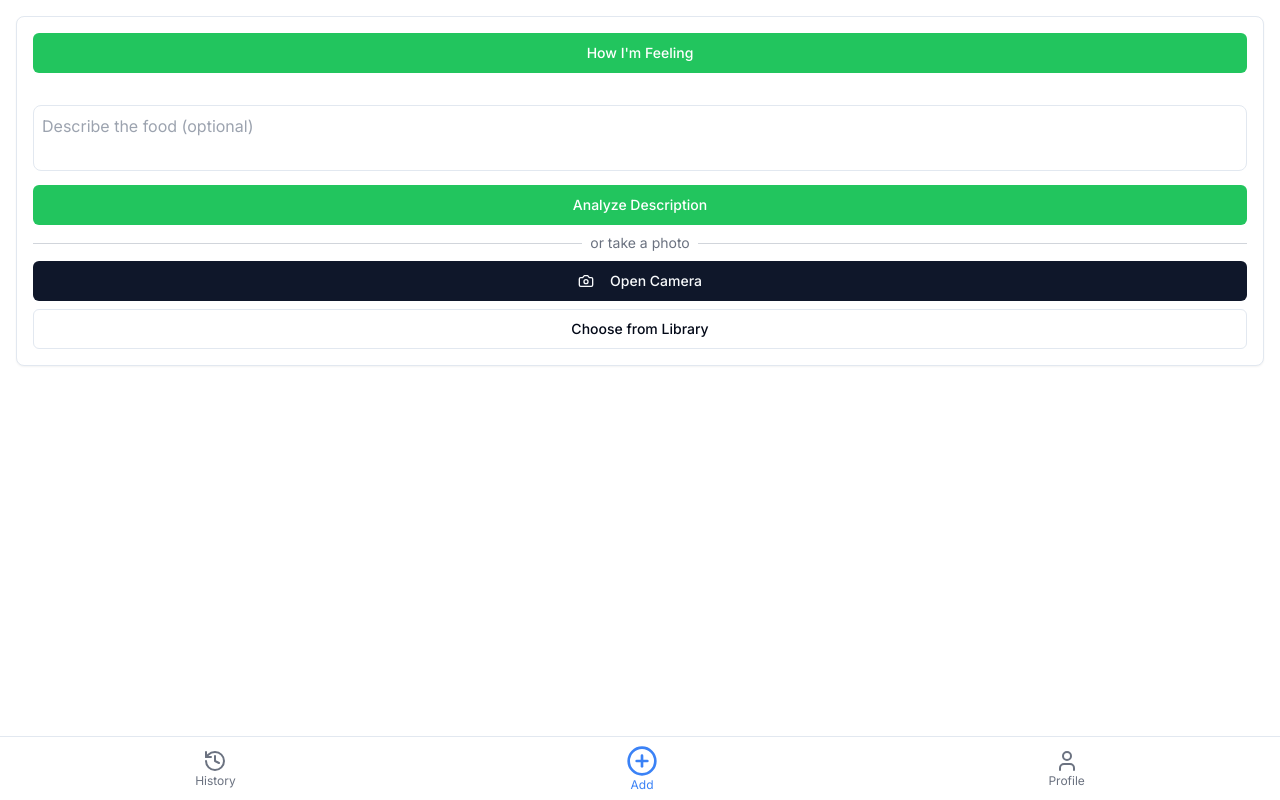
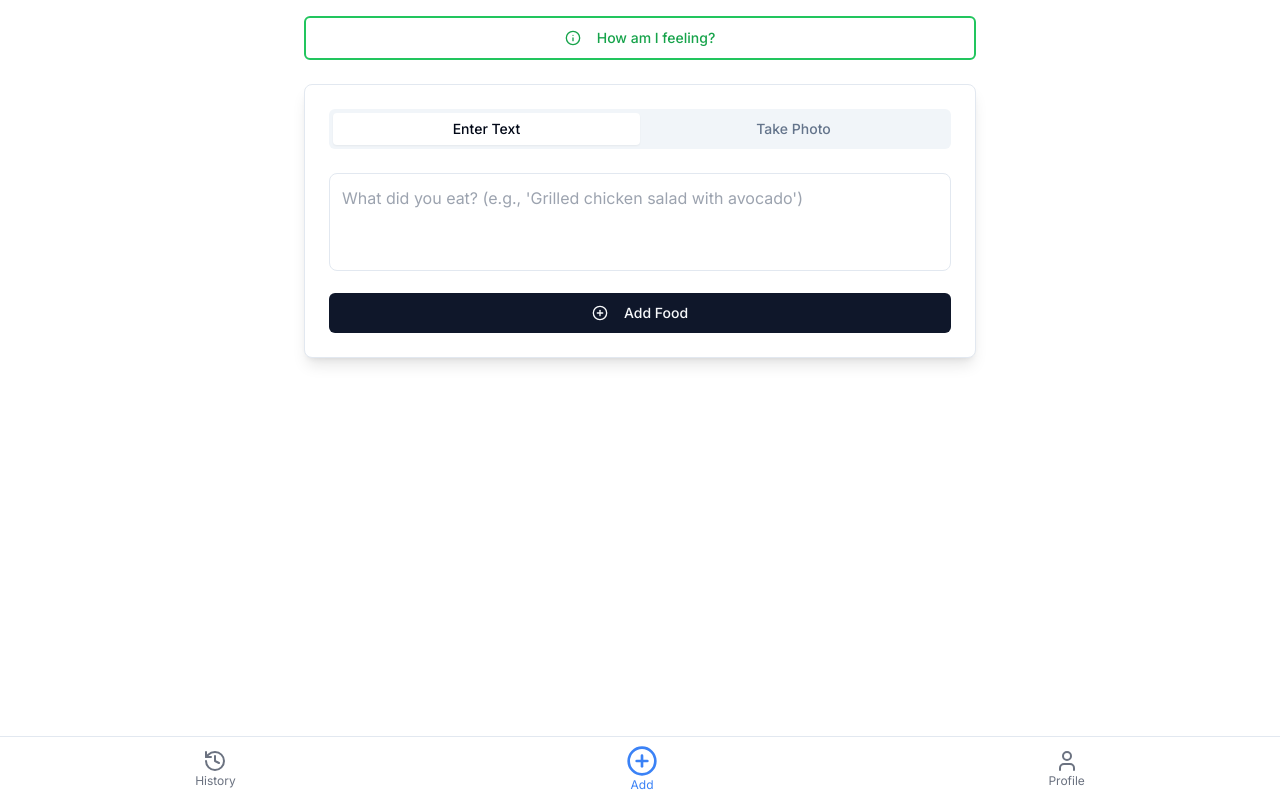
Before and after one commit to tomek-mcclintock/food-tracker, a Next.js app: page /add in a window 1280 px wide. Built offline with nearby package versions, Linux system fonts and the light colour scheme.

Commit message:
Updated UI for Add

```diff
--- a/package.json
+++ b/package.json
@@ -11,6 +11,7 @@
   "dependencies": {
     "@radix-ui/react-separator": "^1.1.1",
     "@radix-ui/react-slot": "^1.1.1",
+    "@radix-ui/react-tabs": "^1.1.2",
     "class-variance-authority": "^0.7.1",
     "clsx": "^2.1.1",
     "lucide-react": "^0.469.0",
--- a/src/app/add/page.js
+++ b/src/app/add/page.js
@@ -1,13 +1,15 @@
+// src/app/add/page.js
 "use client"
 
 import React, { useState } from 'react';
 import Webcam from 'react-webcam';
-import { Camera, X, Loader2 } from 'lucide-react';
+import { Camera, X, Loader2, PlusCircle, Info } from 'lucide-react';
 import { Card, CardContent } from '@/components/ui/card';
 import { Button } from '@/components/ui/button';
 import WellnessCheck from '@/components/WellnessCheck';
 import { useFoodHistory } from '@/hooks/useFoodHistory';
 import { useAnalysis } from '@/hooks/useAnalysis';
+import { Tabs, TabsContent, TabsList, TabsTrigger } from "@/components/ui/tabs";
 
 const AddFood = () => {
   const [showCamera, setShowCamera] = useState(false);
@@ -16,8 +18,6 @@ const AddFood = () => {
   const [error, setError] = useState(null);
 
   const webcamRef = React.useRef(null);
-
-  // Use our custom hooks
   const { addEntry } = useFoodHistory();
   const { analyzing, results, analyzeFood } = useAnalysis();
 
@@ -26,11 +26,8 @@ const AddFood = () => {
       setError('Image too large. Please choose an image under 5MB.');
       return;
     }
-
     const reader = new FileReader();
-    reader.onloadend = () => {
-      setPhoto(reader.result);
-    };
+    reader.onloadend = () => setPhoto(reader.result);
     reader.readAsDataURL(file);
   };
 
@@ -50,7 +47,6 @@ const AddFood = () => {
       sensitivities: results.sensitivities || [],
       type: 'food'
     };
-
     addEntry(newEntry);
     setPhoto(null);
     if (document.getElementById('food-description')) {
@@ -59,43 +55,38 @@ const AddFood = () => {
   };
 
   return (
-    <div className="pb-20">
-      <Card>
-        <CardContent className="p-4">
-          <div className="space-y-4">
+    <div className="max-w-2xl mx-auto pb-20">
+      {/* Wellness Check Button */}
+      <div className="mb-6">
         <Button
           onClick={() => setShowWellnessCheck(true)}
-              className="w-full bg-green-500 hover:bg-green-600 text-white mb-4"
+          variant="outline"
+          size="lg"
+          className="w-full border-2 border-green-500 text-green-600 hover:bg-green-50"
         >
-              How I'm Feeling
+          <Info className="w-5 h-5 mr-2" />
+          How am I feeling?
         </Button>
+      </div>
 
-            {showWellnessCheck && (
-              <WellnessCheck
-                onClose={() => setShowWellnessCheck(false)}
-                onSubmit={(entry) => {
-                  addEntry(entry);
-                  setShowWellnessCheck(false);
-                }}
-              />
-            )}
-
-            {error && (
-              <div className="bg-red-100 border border-red-400 text-red-700 px-4 py-3 rounded">
-                {error}
-              </div>
-            )}
-
-            <div className="space-y-2">
+      {/* Main Add Food Card */}
+      <Card className="shadow-lg">
+        <CardContent className="p-6">
+          {/* Input Methods */}
+          {!photo && !analyzing && !results && (
+            <Tabs defaultValue="text" className="w-full">
+              <TabsList className="w-full mb-4">
+                <TabsTrigger value="text" className="flex-1">Enter Text</TabsTrigger>
+                <TabsTrigger value="photo" className="flex-1">Take Photo</TabsTrigger>
+              </TabsList>
+              <TabsContent value="text">
+                <div className="space-y-4">
                   <textarea
                     id="food-description"
-                placeholder="Describe the food (optional)"
-                className="w-full p-2 border rounded-lg resize-none"
-                rows="2"
+                    placeholder="What did you eat? (e.g., 'Grilled chicken salad with avocado')"
+                    className="w-full p-3 border rounded-lg resize-none text-base"
+                    rows="3"
                   />
-
-              {!showCamera && !photo && (
-                <>
                   <Button
                     onClick={() => {
                       const description = document.getElementById('food-description')?.value?.trim();
@@ -105,20 +96,23 @@ const AddFood = () => {
                       }
                       analyzeFood(description, null);
                     }}
-                    className="w-full bg-green-500 hover:bg-green-600 text-white"
+                    className="w-full"
                   >
-                    Analyze Description
+                    <PlusCircle className="w-4 h-4 mr-2" />
+                    Add Food
                   </Button>
-                  <div className="relative">
-                    <div className="absolute inset-0 flex items-center">
-                      <div className="w-full border-t border-gray-300" />
                 </div>
-                    <div className="relative flex justify-center text-sm">
-                      <span className="px-2 bg-white text-gray-500">or take a photo</span>
-                    </div>
-                  </div>
-                  <Button onClick={() => setShowCamera(true)} className="w-full">
-                    <Camera className="w-4 h-4 mr-2" /> Open Camera
+              </TabsContent>
+              <TabsContent value="photo">
+                <div className="space-y-4">
+                  {!showCamera ? (
+                    <div className="space-y-2">
+                      <Button
+                        onClick={() => setShowCamera(true)}
+                        className="w-full"
+                      >
+                        <Camera className="w-4 h-4 mr-2" />
+                        Open Camera
                       </Button>
                       <Button
                         variant="outline"
@@ -134,11 +128,8 @@ const AddFood = () => {
                         className="hidden"
                         onChange={(e) => e.target.files?.[0] && handleFileUpload(e.target.files[0])}
                       />
-                </>
-              )}
                     </div>
-
-            {showCamera && (
+                  ) : (
                     <div className="relative bg-black rounded-lg overflow-hidden">
                       <Webcam
                         audio={false}
@@ -157,51 +148,72 @@ const AddFood = () => {
                       </div>
                     </div>
                   )}
+                </div>
+              </TabsContent>
+            </Tabs>
+          )}
 
+          {/* Photo Review */}
           {photo && !analyzing && !results && (
             <div className="space-y-4">
-                <img src={photo} alt="Food" className="w-full rounded-lg" />
-                <div className="flex flex-col gap-2">
+              <img src={photo} alt="Food" className="w-full rounded-lg shadow" />
+              <div className="space-y-3">
+                <textarea
+                  id="food-description"
+                  placeholder="Add any details about the food (optional)"
+                  className="w-full p-3 border rounded-lg resize-none"
+                  rows="2"
+                />
+                <div className="flex gap-2">
                   <Button
                     onClick={() => {
                       const description = document.getElementById('food-description')?.value?.trim();
                       analyzeFood(description, photo);
                     }}
-                    className="w-full bg-green-500 hover:bg-green-600 text-white"
+                    className="flex-1"
                   >
-                    Confirm & Analyze Photo
+                    Analyze Photo
                   </Button>
                   <Button
-                    onClick={() => {
-                      setPhoto(null);
-                    }}
                     variant="outline"
-                    className="w-full"
+                    onClick={() => setPhoto(null)}
+                    className="flex-1"
                   >
-                    Retake Photo
+                    Retake
                   </Button>
+                </div>
               </div>
             </div>
           )}
 
-            {analyzing ? (
-              <div className="flex items-center justify-center gap-2 text-blue-600">
-                <Loader2 className="w-4 h-4 animate-spin" /> Analyzing...
+          {/* Analysis Results */}
+          {analyzing && (
+            <div className="py-8">
+              <div className="flex flex-col items-center justify-center gap-3 text-blue-600">
+                <Loader2 className="w-8 h-8 animate-spin" />
+                <p className="text-lg">Analyzing your food...</p>
               </div>
-            ) : results && (
-              <div className="space-y-4">
-                <div className="bg-gray-50 p-4 rounded-lg">
-                  <p><strong>Food:</strong> {results.mainItem}</p>
-                  <p><strong>Ingredients:</strong></p>
-                  <ul className="list-disc pl-5">
+            </div>
+          )}
+
+          {results && (
+            <div className="space-y-6">
+              <div>
+                <h3 className="text-lg font-semibold mb-4">{results.mainItem}</h3>
+                <div className="space-y-4 bg-gray-50 p-4 rounded-lg">
+                  <div>
+                    <p className="font-medium mb-2">Ingredients:</p>
+                    <ul className="list-disc pl-5 space-y-1">
                       {results.ingredients.map((ingredient, index) => (
                         <li key={index}>{ingredient}</li>
                       ))}
                     </ul>
-                  {results.sensitivities && results.sensitivities.length > 0 && (
-                    <div className="mt-2">
-                      <p><strong>Contains:</strong></p>
-                      <div className="flex flex-wrap gap-1 mt-1">
+                  </div>
+
+                  {results.sensitivities?.length > 0 && (
+                    <div>
+                      <p className="font-medium mb-2">Contains:</p>
+                      <div className="flex flex-wrap gap-1">
                         {results.sensitivities.map((item, index) => (
                           <span
                             key={index}
@@ -214,33 +226,50 @@ const AddFood = () => {
                     </div>
                   )}
                 </div>
+              </div>
 
-                <div className="flex flex-col gap-2">
+              <div className="flex gap-2 pt-2">
                 <Button
                   onClick={handleSave}
-                    className="w-full bg-green-500 hover:bg-green-600 text-white"
+                  className="flex-1"
                 >
-                    Confirm & Save
+                  Save Entry
                 </Button>
-
                 <Button
+                  variant="outline"
                   onClick={() => {
                     setPhoto(null);
                     if (document.getElementById('food-description')) {
                       document.getElementById('food-description').value = '';
                     }
                   }}
-                    variant="outline"
-                    className="w-full"
+                  className="flex-1"
                 >
-                    Take New Photo
+                  Start Over
                 </Button>
               </div>
             </div>
           )}
+
+          {/* Error Display */}
+          {error && (
+            <div className="mt-4 bg-red-50 border border-red-200 text-red-600 px-4 py-3 rounded-lg">
+              {error}
             </div>
+          )}
         </CardContent>
       </Card>
+
+      {/* Wellness Check Modal */}
+      {showWellnessCheck && (
+        <WellnessCheck
+          onClose={() => setShowWellnessCheck(false)}
+          onSubmit={(entry) => {
+            addEntry(entry);
+            setShowWellnessCheck(false);
+          }}
+        />
+      )}
     </div>
   );
 };
--- /dev/null
+++ b/src/components/ui/tabs.jsx
@@ -0,0 +1,43 @@
+"use client"
+
+import * as React from "react"
+import * as TabsPrimitive from "@radix-ui/react-tabs"
+
+import { cn } from "@/lib/utils"
+
+const Tabs = TabsPrimitive.Root
+
+const TabsList = React.forwardRef(({ className, ...props }, ref) => (
+  <TabsPrimitive.List
+    ref={ref}
+    className={cn(
+      "inline-flex h-10 items-center justify-center rounded-md bg-muted p-1 text-muted-foreground",
+      className
+    )}
+    {...props} />
+))
+TabsList.displayName = TabsPrimitive.List.displayName
+
+const TabsTrigger = React.forwardRef(({ className, ...props }, ref) => (
+  <TabsPrimitive.Trigger
+    ref={ref}
+    className={cn(
+      "inline-flex items-center justify-center whitespace-nowrap rounded-sm px-3 py-1.5 text-sm font-medium ring-offset-background transition-all focus-visible:outline-none focus-visible:ring-2 focus-visible:ring-ring focus-visible:ring-offset-2 disabled:pointer-events-none disabled:opacity-50 data-[state=active]:bg-background data-[state=active]:text-foreground data-[state=active]:shadow-sm",
+      className
+    )}
+    {...props} />
+))
+TabsTrigger.displayName = TabsPrimitive.Trigger.displayName
+
+const TabsContent = React.forwardRef(({ className, ...props }, ref) => (
+  <TabsPrimitive.Content
+    ref={ref}
+    className={cn(
+      "mt-2 ring-offset-background focus-visible:outline-none focus-visible:ring-2 focus-visible:ring-ring focus-visible:ring-offset-2",
+      className
+    )}
+    {...props} />
+))
+TabsContent.displayName = TabsPrimitive.Content.displayName
+
+export { Tabs, TabsList, TabsTrigger, TabsContent }
```
Also changed, not shown: 1 other file (tests, documents, lock files or other folders). Lines whose indentation alone changed are shown as unchanged.
